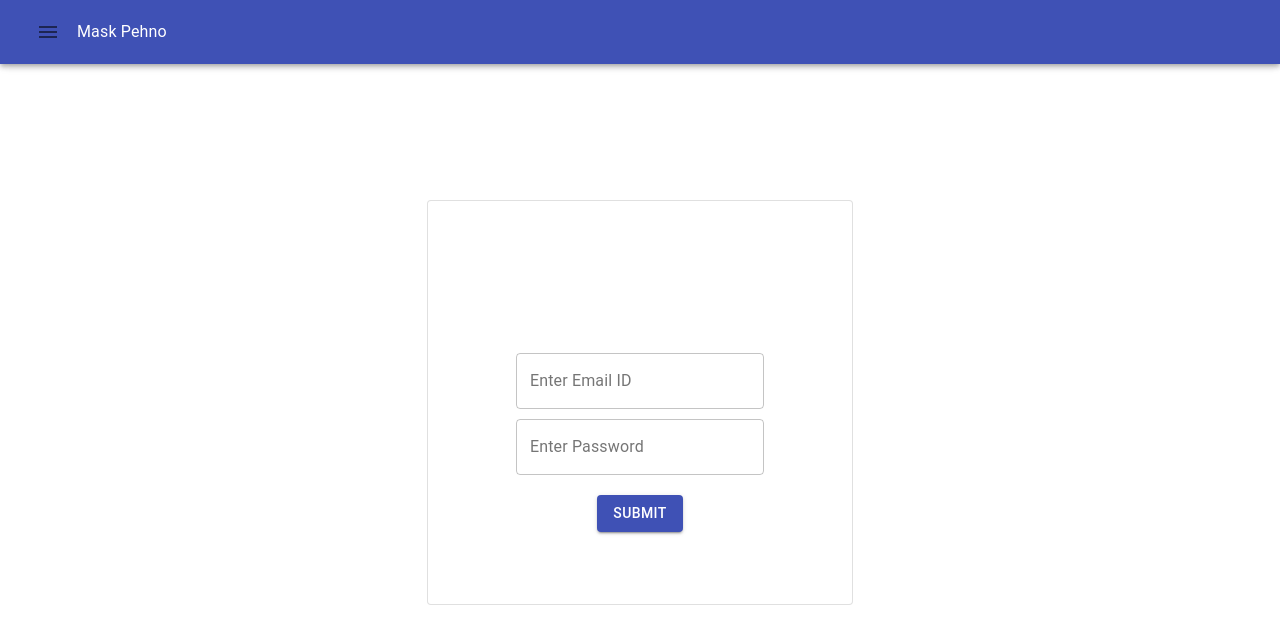
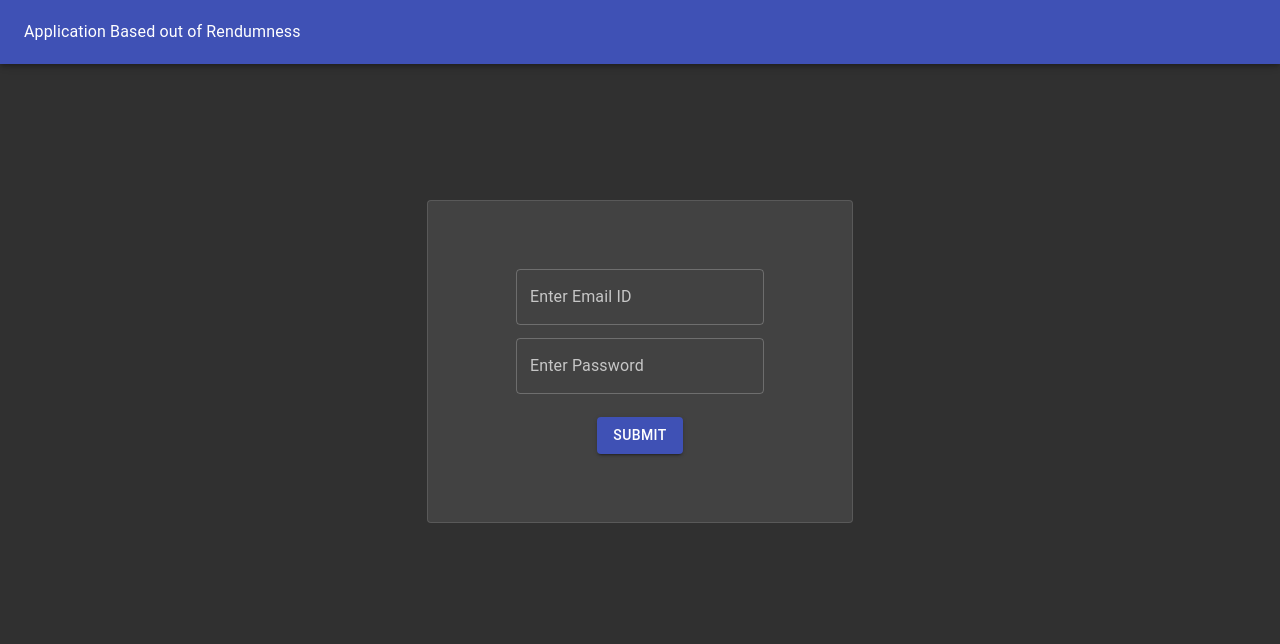
Before and after one commit to vigu184/OAuth, a React (Create React App) app: page / in a window 1280 px wide. Shown: the top 644 px of the page. Built offline with nearby package versions, Linux system fonts and the light colour scheme.

Commit message:
Major changes to undo assignment madness

```diff
--- a/src/App.js
+++ b/src/App.js
@@ -1,9 +1,8 @@
 //import logo from "./logo.svg";
 import React from "react";
 //import ReactDOM from "react-dom";
-import Login from "./components/Login/Login";
+import Signup from "./components/Signup/Signup";
 import Navbar from "./components/Navigationbar/Navbar";
-//import IconButton from '@material-ui/core/IconButton';
 import "./App.css";
 
 class App extends React.Component {
@@ -11,7 +10,7 @@ class App extends React.Component {
     return (
       <>
         <Navbar></Navbar>
-        <Login alignContent="center"></Login>
+          <Signup></Signup>
       </>
     );
   }
--- a/src/components/Navigationbar/Navbar.jsx
+++ b/src/components/Navigationbar/Navbar.jsx
@@ -1,16 +1,11 @@
 import React from "react";
 import { Toolbar, AppBar, Typography } from "@material-ui/core";
-import MenuIcon from "@material-ui/icons/Menu";
-import { IconButton } from "@material-ui/core";
 class Navbar extends React.Component {
   render() {
     return (
       <AppBar>
         <Toolbar>
-          <IconButton>
-            <MenuIcon style={{ marginRight: 5 }}></MenuIcon>
-          </IconButton>
-          <Typography>Mask Pehno</Typography>
+          <Typography>Application Based out of Rendumness</Typography>
         </Toolbar>
       </AppBar>
     );
--- a/src/components/Login/Login.jsx
+++ b/src/components/Signup/Signup.jsx
@@ -1,6 +1,8 @@
 import React from "react";
 import { Button, TextField } from "@material-ui/core";
 import { Grid, Paper } from "@material-ui/core";
+import { FormHelperText } from "@material-ui/core";
+
 
 const EmailRegex = RegExp(/^[A-Z0-9._%+-]+@[A-Z0-9.-]+.[A-Z]{2,10}$/i);
 const InvalidPasswordRegex = RegExp(
@@ -10,7 +12,7 @@ const UppercaseRegex = RegExp(/[A-Z]/);
 const LowerCaseRegex = RegExp(/[a-z]/);
 const NumberRegex = RegExp(/\d/);
 const SpecialCharacter = RegExp(/[@_!#$%^&*()<>?/|}{~:]/);
-class Login extends React.Component {
+class Signup extends React.Component {
   constructor() {
     super();
     this.state = {
@@ -30,12 +32,12 @@ class Login extends React.Component {
     const errors = this.state.errors;
     switch (name) {
       case "email":
-        errors.email = EmailRegex.test(value) ? "" : "Invalid Email";
+        errors.email = EmailRegex.test(value) ? "Invalid Email" : "Invalid Email";
         break;
       case "password":
         errors.password = InvalidPasswordRegex.test(value)
-          ? "Password must contain minimum 8 characters with at least 1 Uppercase, 1 Lowercase, 1 Number and 1 special character"
-          : "";
+            ? "Password must contain minimum 8 characters with at least 1 Uppercase, 1 Lowercase, 1 Number and 1 special character"
+            : "";
         if (value === "") {
           this.setState({ passwordStrength: "Password cannot be empty" });
         } else if (value.length < 8) {
@@ -86,7 +88,7 @@ class Login extends React.Component {
             direction="column"
             alignContent="center"
             md={4}
-            style={{ paddingTop: 100, paddingBottom: 20 }}
+            style={{ paddingTop: 20, paddingBottom: 20 }}
           >
             <div style={{ paddingTop: 20, paddingBottom: 20 }}>
               <form
@@ -104,8 +106,11 @@ class Login extends React.Component {
                     variant="outlined"
                     value={this.state.email}
                     onChange={this.onChange}
+                    onBlur={this.validate}
                   />
+
                 </Grid>
+                <FormHelperText>{this.state.email.errors}</FormHelperText>
                 <Grid style={{ paddingTop: 10, paddingBottom: 10 }}>
                   <TextField
                     name="password"
@@ -117,6 +122,7 @@ class Login extends React.Component {
                     onBlur={this.validate}
                   />
                 </Grid>
+                <FormHelperText>{this.state.passwordStrength}</FormHelperText>
                 <Grid style={{ paddingTop: 10 }} container justify="center">
                   <Button
                     color="primary"
@@ -136,4 +142,4 @@ class Login extends React.Component {
   }
 }
 
-export default Login;
+export default Signup;
--- a/src/index.js
+++ b/src/index.js
@@ -3,10 +3,21 @@ import ReactDOM from "react-dom";
 import "./index.css";
 import App from "./App";
 import reportWebVitals from "./reportWebVitals";
+import { ThemeProvider, createMuiTheme} from "@material-ui/core/styles";
+import CssBaseline from "@material-ui/core/CssBaseline";
 
+const theme = createMuiTheme({
+    palette: {
+        type:"dark",
+    }
+});
 ReactDOM.render(
   <React.StrictMode>
-    <App />
+      <ThemeProvider theme={theme}>
+          <CssBaseline/>
+          <App />
+      </ThemeProvider>
+
   </React.StrictMode>,
   document.getElementById("root")
 );
```
